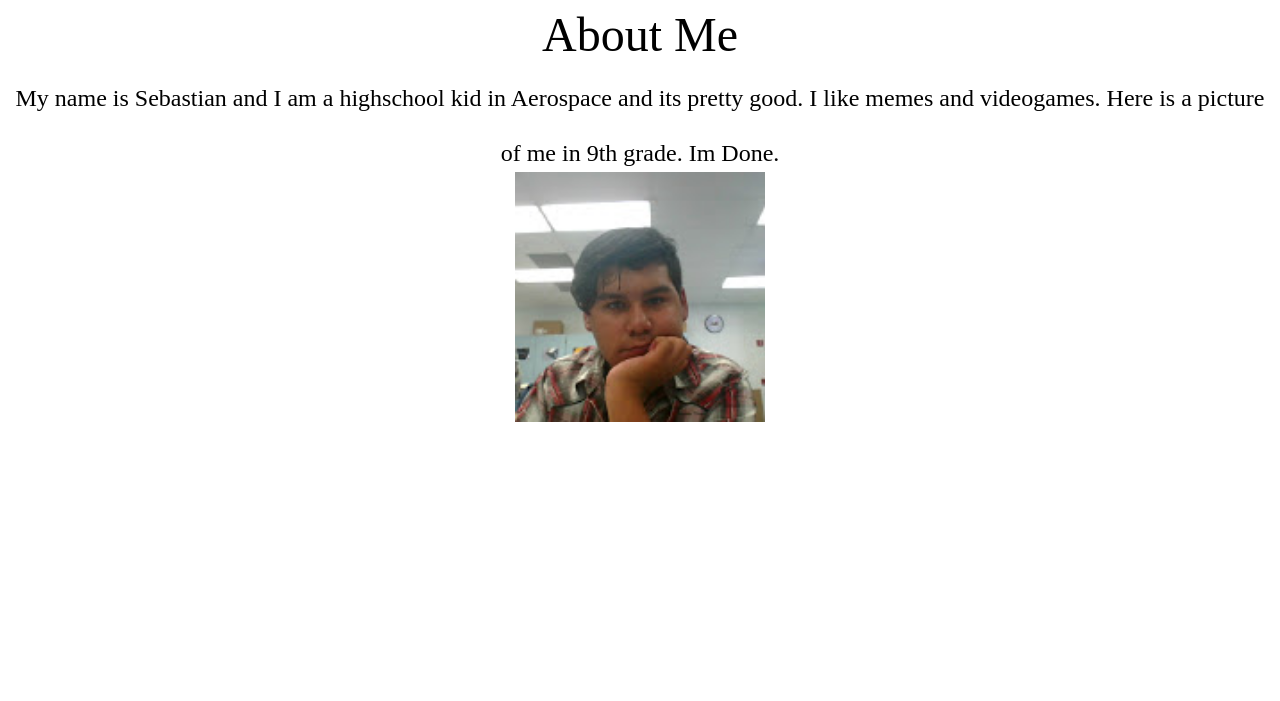
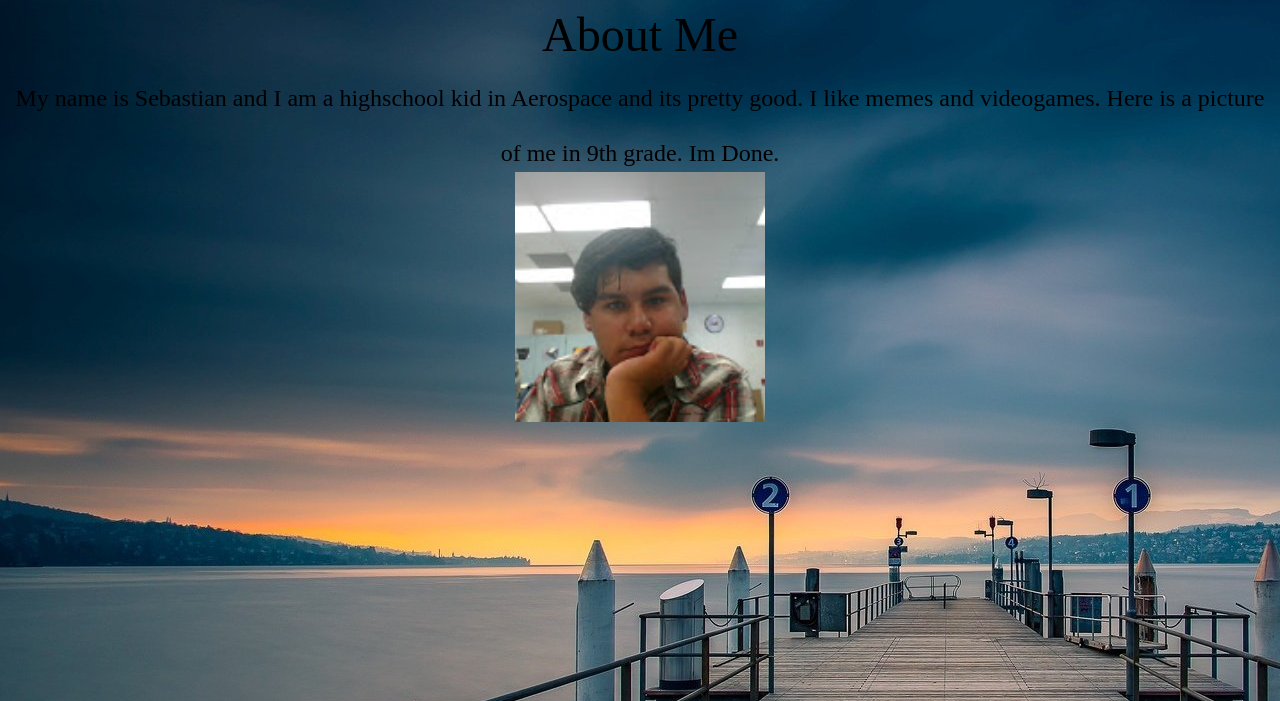
Before and after one commit to sirpanda64/sirpanda64.github.io, a plain HTML site: page my_website/aboutme.html in a window 1280 px wide. Shown: the part 99-800 px from the top of the page. Drawn offline with Linux system fonts and the light colour scheme.

```diff
--- a/my_website/aboutme.html
+++ b/my_website/aboutme.html
@@ -5,6 +5,14 @@
                 <title>About Me</title>
               </head>
               <body>
+
+                <style>
+	      body {
+   background-image: url("images/bic.jpg");
+   background-color: #cccccc;
+}
+</style>
+
                 <a href="index.html">Home</a>
                 <a href="portfolio.html">Portfolio</a>
                 <a href="aboutme.html">About Me</a>
```
Also changed, not shown: my_website/portfolio.html (+2 -2 lines).
